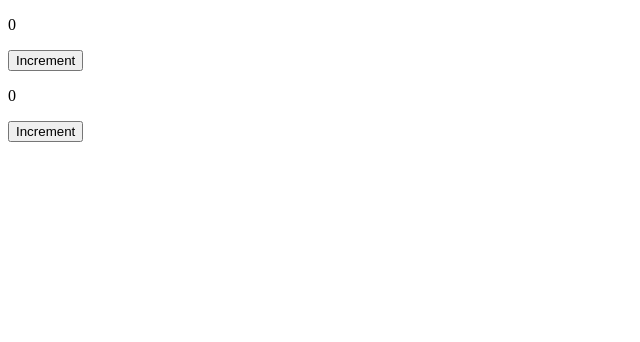
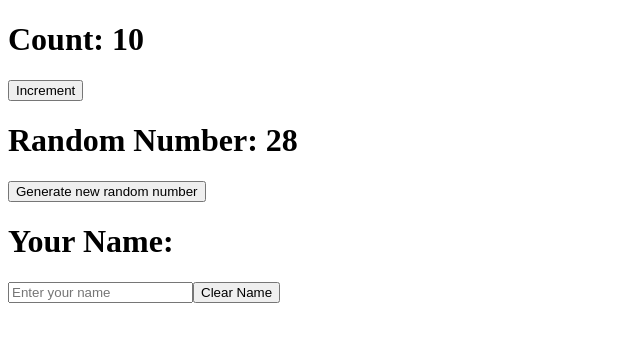
Before and after one commit to nettey-senpai/React-JS, a React (Vite) app in the folder 01. Fundamentals/01. Components/react-demos/: page / in a window 1280 px wide. Shown: the top 342 px of the page, without its empty margins (0-640 px from the left). Built offline with nearby package versions, Linux system fonts and the light colour scheme.

Commit message:
Usestate exercise with arrow functions

```diff
--- a/01. Fundamentals/01. Components/react-demos/src/App.jsx
+++ b/01. Fundamentals/01. Components/react-demos/src/App.jsx
@@ -1,15 +1,17 @@
 import { useState } from "react";
-import ComponentOne from "./components/ComponentOne";
-import ComponentTwo from "./components/ComponentTwo";
+import ExampleOne from "./components/ExampleOne";
+import ExampleTwo from "./components/ExampleTwo";
+import ExampleThree from "./components/ExampleThree";
+
 
 const App = () => {
-  const [count, setCount] = useState(0);
 
   return (
-    <section>
-      <ComponentOne count={count} onClickHandler={() => setCount(count + 1)} />
-      <ComponentTwo count={count} onClickHandler={() => setCount(count + 1)} />
-    </section>
+    <div>
+      <ExampleOne />
+      <ExampleTwo />
+      <ExampleThree />
+    </div>
   );
 };
 
--- a/01. Fundamentals/01. Components/react-demos/src/components/ComponentOne.jsx
+++ /dev/null
@@ -1,12 +0,0 @@
-const ComponentOne = ({ count, onClickHandler }) => {
-  const handleClick = () => onClickHandler();
-
-  return (
-    <div>
-      <p>{count}</p>
-      <button onClick={handleClick}>Increment</button>
-    </div>
-  );
-};
-
-export default ComponentOne;
--- a/01. Fundamentals/01. Components/react-demos/src/components/ComponentTwo.jsx
+++ /dev/null
@@ -1,12 +0,0 @@
-const ComponentTwo = ({ count, onClickHandler }) => {
-  const handleClick = () => onClickHandler();
-
-  return (
-    <div>
-      <p>{count}</p>
-      <button onClick={handleClick}>Increment</button>
-    </div>
-  );
-};
-
-export default ComponentTwo;
--- /dev/null
+++ b/01. Fundamentals/01. Components/react-demos/src/components/ExampleOne.jsx
@@ -0,0 +1,21 @@
+import { useState } from "react";
+
+const ExampleOne = () => {
+  const [count, setCount] = useState(() => {
+    const initialCount = 10;
+    return initialCount;
+  });
+
+  const increment = () => {
+    setCount((prevCount) => prevCount + 1);
+  };
+
+  return (
+    <div>
+      <h1>Count: {count}</h1>
+      <button onClick={increment}>Increment</button>
+    </div>
+  );
+};
+
+export default ExampleOne;
--- /dev/null
+++ b/01. Fundamentals/01. Components/react-demos/src/components/ExampleThree.jsx
@@ -0,0 +1,33 @@
+import { useEffect, useState } from "react";
+
+const ExampleThree = () => {
+  const [name, setName] = useState(() => {
+    const savedName = localStorage.getItem("name");
+    return savedName ? JSON.parse(savedName) : "";
+  });
+
+  useEffect(() => {
+    localStorage.setItem("name", JSON.stringify(name));
+  }, [name]);
+
+  const handleChange = (event) => {
+    setName(event.target.value);
+  };
+
+  const handleClear = () => setName("");
+
+  return (
+    <div>
+      <h1>Your Name: {name}</h1>
+      <input
+        type="text"
+        value={name}
+        onChange={handleChange}
+        placeholder="Enter your name"
+      />
+      <button onClick={handleClear}>Clear Name</button>
+    </div>
+  );
+};
+
+export default ExampleThree;
--- /dev/null
+++ b/01. Fundamentals/01. Components/react-demos/src/components/ExampleTwo.jsx
@@ -0,0 +1,23 @@
+import { useState } from "react";
+
+const ExampleTwo = () => {
+  const [randomNumber, setRandomNumber] = useState(() =>
+    Math.floor(Math.random() * 100)
+  );
+
+  const generateNewRandomNumber = () => {
+    const newNumber = Math.floor(Math.random() * 100);
+    setRandomNumber(newNumber);
+  };
+
+  return (
+    <div>
+      <h1>Random Number: {randomNumber}</h1>
+      <button onClick={generateNewRandomNumber}>
+        Generate new random number
+      </button>
+    </div>
+  );
+};
+
+export default ExampleTwo;
```
